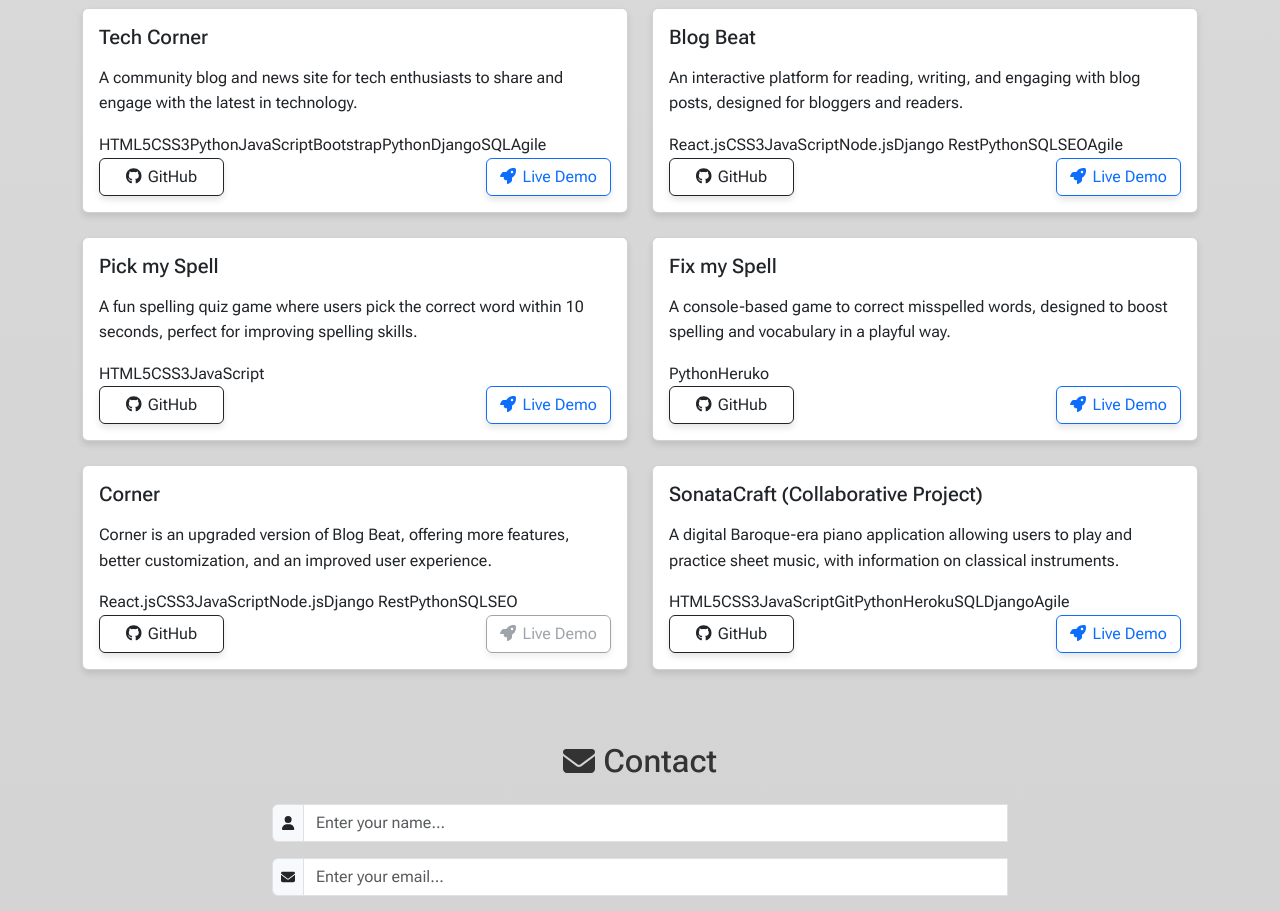
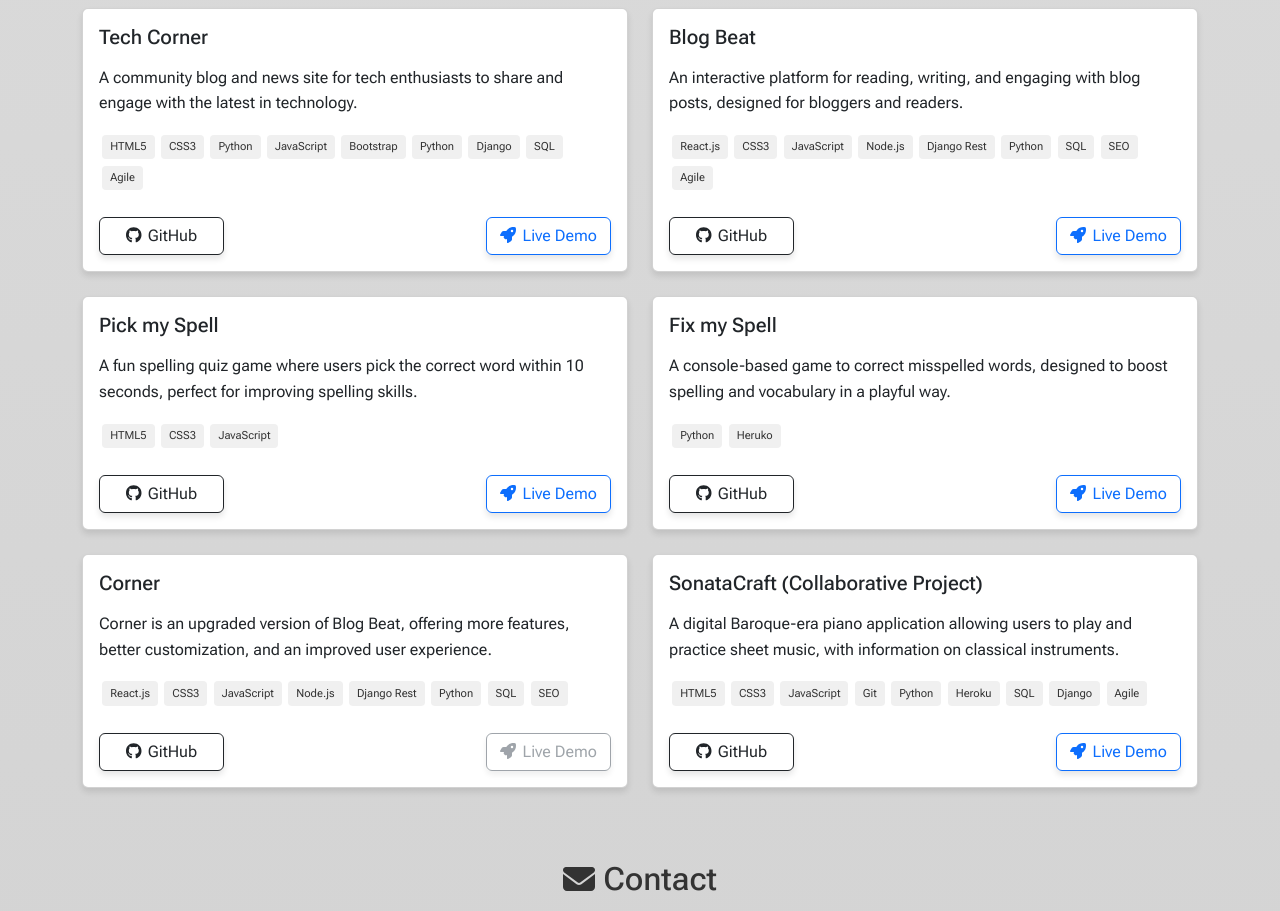
Before and after one commit to j0hanz/j0hanz-portfolio, a React (Create React App) app: page / in a window 1280 px wide. Shown: the part 3360-4271 px from the top of the page. Built offline with nearby package versions, Linux system fonts and the light colour scheme.

Commit message:
Add styles for technologies section

```diff
--- a/src/components/styles/Portfolio.module.css
+++ b/src/components/styles/Portfolio.module.css
@@ -20,6 +20,20 @@
 .projectCard .card-text {
   font-size: 0.95rem;
   color: #495057;
+}
+
+.technologies {
+  margin-bottom: 1.5rem;
+}
+
+.techBadge {
+  display: inline-block;
+  background-color: #f0f0f0;
+  color: #333;
+  padding: 0.2rem 0.5rem;
+  margin: 0.2rem;
+  border-radius: 0.25rem;
+  font-size: 0.7rem;
 }
 
 .description {
```
